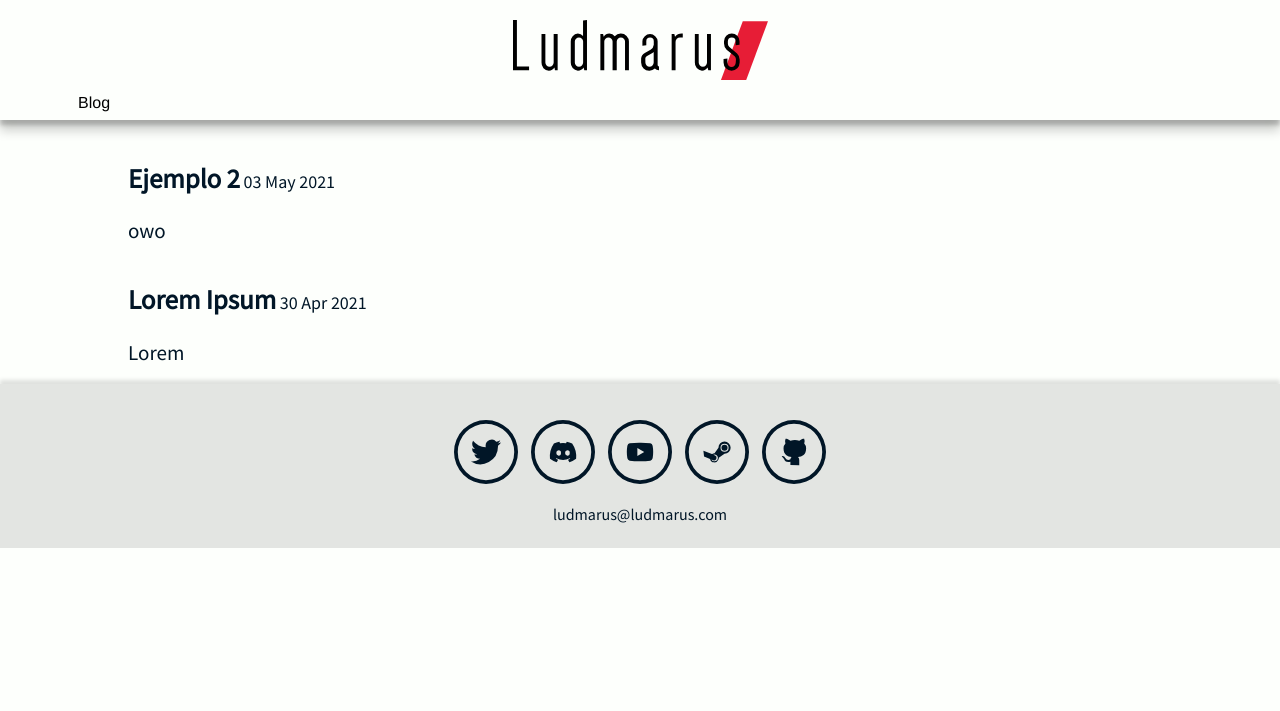
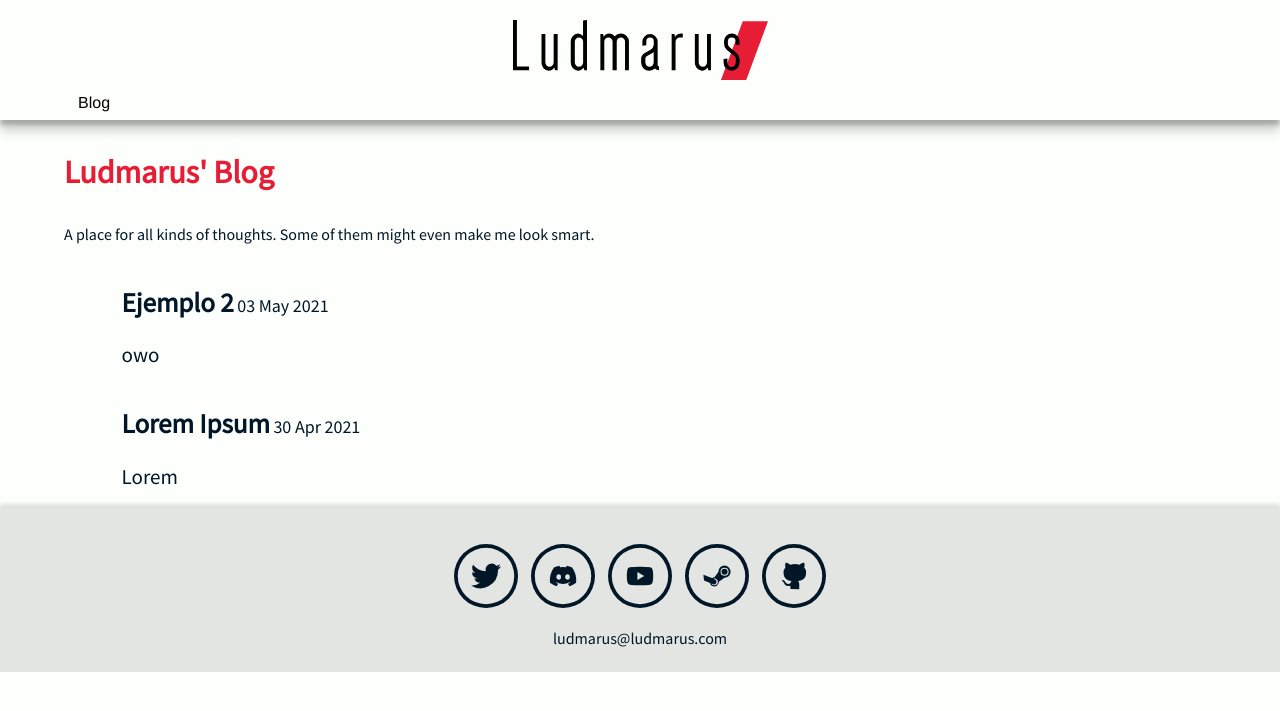
Before and after one commit to Ludmarus/Ludmarus.github.io, a Jekyll site: the page built from blog.html, in a window 1280 px wide. Shown: the top 711 px of the page. Built offline with Jekyll 4.4.1, drawn with Linux system fonts in a browser that asks for light colours; some web fonts are replaced.

Commit message:
More minor changes to the content

```diff
--- a/assets/css/style.css
+++ b/assets/css/style.css
@@ -16,6 +16,10 @@
             margin: 0px;
             background-color: #fdfffc;
             color: #011627;
+        }
+
+        .body2 {
+            margin: 0% 5%;
         }
 
         h1 { font-size: 2em }
@@ -126,7 +130,7 @@
         .blog {
             background-color: #fdfffc;
             color: #011627;
-            padding: 0px 10% 0px;
+            padding: 0px 5% 0px;
             font-size:large;
         }
 
@@ -142,5 +146,5 @@
 
         .post {
             color: #011627;
-            padding: 0px 10% 0px;
+            margin: 0% 10%;
         }
--- a/blog.html
+++ b/blog.html
@@ -15,7 +15,9 @@ title: Blog — Ludmarus
   }
 </style>
 <body>
-<section>
+<section class="body2">
+    <h1 style="color:#e71d36">Ludmarus' Blog</h1>
+    <p>A place for all kinds of thoughts. Some of them might even make me look smart.</p>
 
     <ul class="blog">
       {% for post in site.posts %}
```
